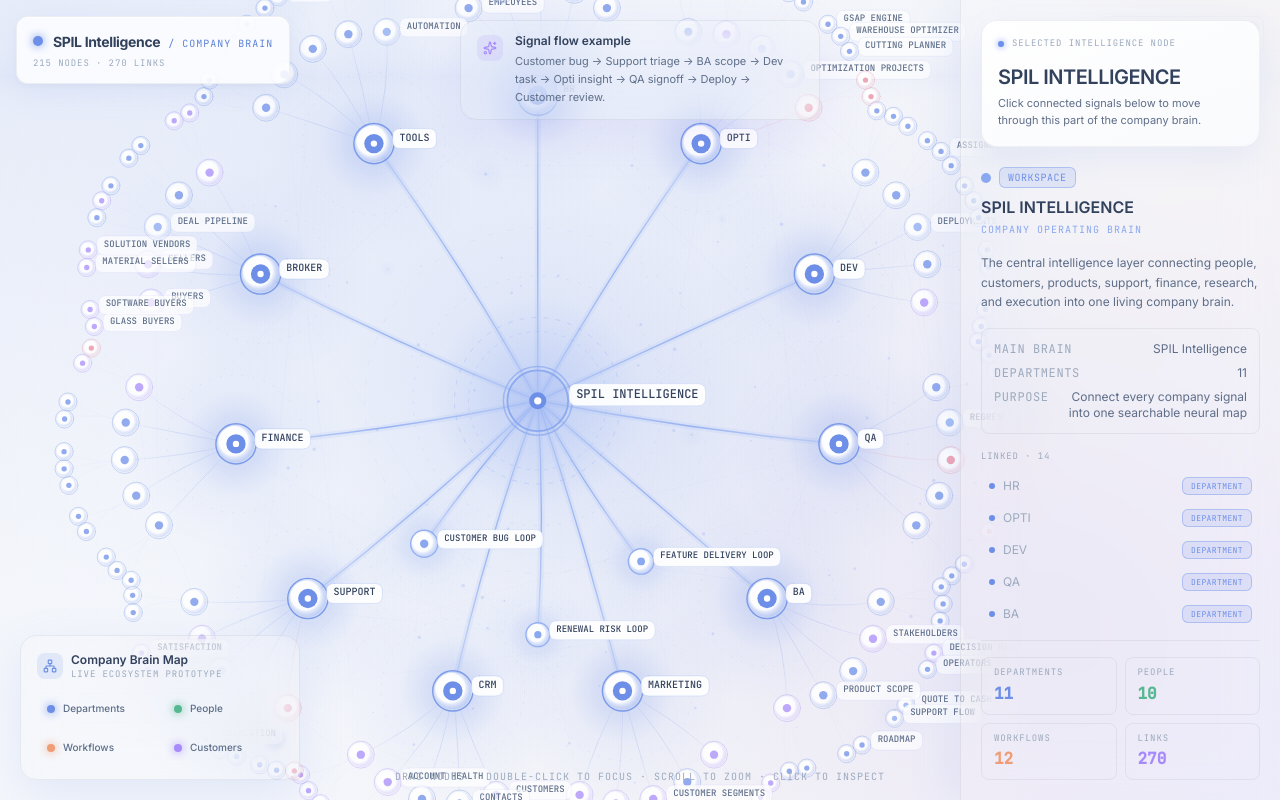
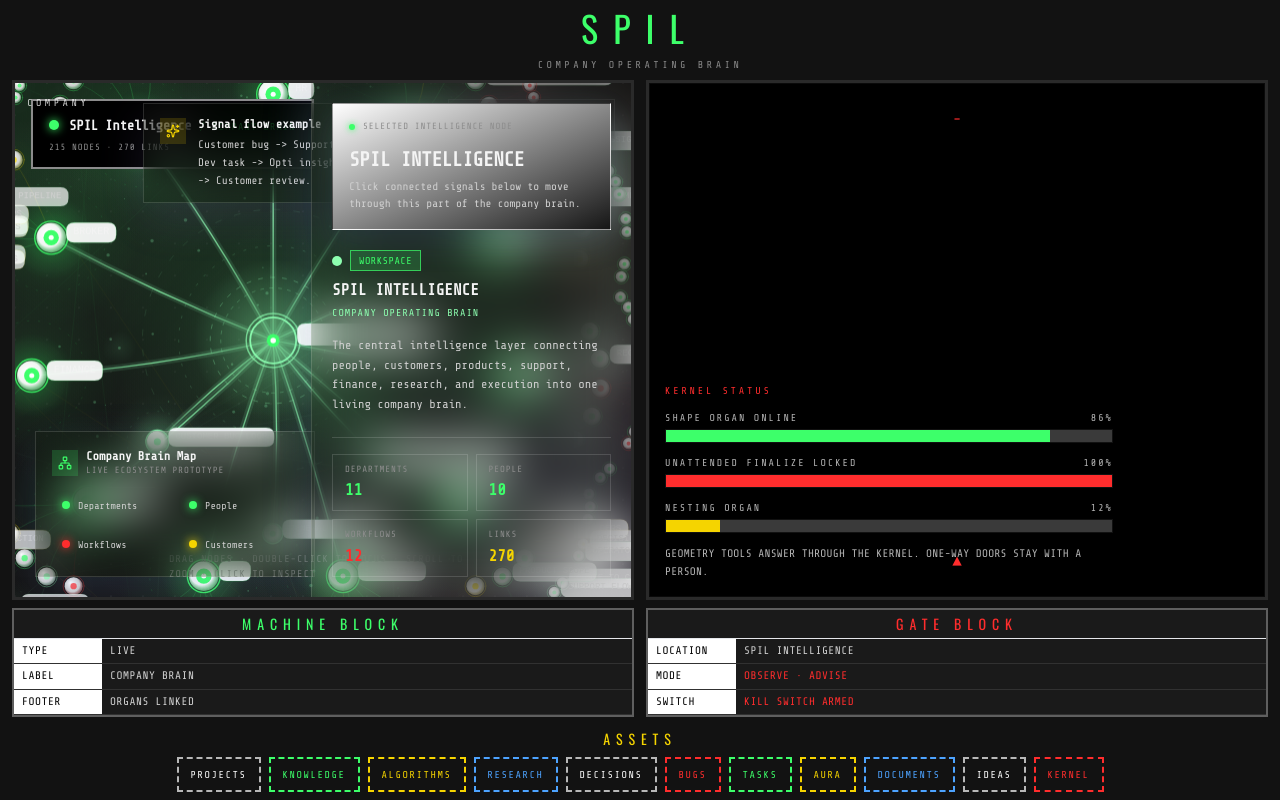
Before and after one commit to Evil-Shown/SPIL-Intelligence, a React (Vite) app in the folder frontend/: page / in a window 1280 px wide. Built offline with nearby package versions, Linux system fonts and the light colour scheme.

Commit message:
Refactor UI components and update styles for dark mode. Changed font families, adjusted color schemes, and modified layout properties across various components to enhance visual consistency and usability. Replaced DataNeuralGraph with CommandDeck in the Dashboard.

```diff
--- /dev/null
+++ b/frontend/src/components/hud/CommandDeck.tsx
@@ -0,0 +1,117 @@
+import { Link } from 'react-router-dom';
+import { DataNeuralGraph } from '../modules/DataNeuralGraph';
+
+const assets = [
+  { to: '/projects', label: 'Projects', tone: 'white' },
+  { to: '/knowledge', label: 'Knowledge', tone: 'green' },
+  { to: '/algorithms', label: 'Algorithms', tone: 'yellow' },
+  { to: '/research', label: 'Research', tone: 'blue' },
+  { to: '/decisions', label: 'Decisions', tone: 'white' },
+  { to: '/bugs', label: 'Bugs', tone: 'red' },
+  { to: '/tasks', label: 'Tasks', tone: 'green' },
+  { to: '/ai', label: 'AURA', tone: 'yellow' },
+  { to: '/documents', label: 'Documents', tone: 'blue' },
+  { to: '/ideas', label: 'Ideas', tone: 'white' },
+  { to: '/settings', label: 'Kernel', tone: 'red' },
+] as const;
+
+const toneClass: Record<(typeof assets)[number]['tone'], string> = {
+  white: 'border-white/70 text-white hover:bg-white hover:text-black',
+  green: 'border-[var(--machine)] text-[var(--machine)] hover:bg-[var(--machine)] hover:text-black',
+  yellow: 'border-[var(--asset)] text-[var(--asset)] hover:bg-[var(--asset)] hover:text-black',
+  blue: 'border-[#4da3ff] text-[#4da3ff] hover:bg-[#4da3ff] hover:text-black',
+  red: 'border-[var(--samaritan)] text-[var(--samaritan)] hover:bg-[var(--samaritan)] hover:text-black',
+};
+
+function MetaRow({ k, v, danger = false }: { k: string; v: string; danger?: boolean }) {
+  return (
+    <div className="grid grid-cols-[88px_1fr] border-b border-white/10 text-[11px] uppercase tracking-wider">
+      <div className="bg-white px-2 py-1 text-black">{k}</div>
+      <div className={`px-2 py-1 ${danger ? 'text-[var(--samaritan)]' : 'text-white/80'}`}>{v}</div>
+    </div>
+  );
+}
+
+function Meter({ label, value, color }: { label: string; value: number; color: string }) {
+  return (
+    <div className="mb-3">
+      <div className="mb-1 flex justify-between text-[10px] uppercase tracking-[0.2em] text-white/70">
+        <span>{label}</span>
+        <span>{value}%</span>
+      </div>
+      <div className="hud-meter">
+        <span style={{ width: `${value}%`, background: color }} />
+      </div>
+    </div>
+  );
+}
+
+export function CommandDeck() {
+  return (
+    <div className="flex h-full flex-col overflow-hidden px-3 py-2 text-white">
+      <header className="mb-2 text-center">
+        <div className="hud-title text-2xl text-[var(--machine)] sm:text-4xl">SPIL</div>
+        <div className="mx-auto mt-1 h-px w-2/3 bg-[var(--machine)]/70" />
+        <div className="mt-1 text-[10px] uppercase tracking-[0.35em] text-white/50">Company operating brain</div>
+      </header>
+
+      <div className="grid min-h-0 flex-1 grid-cols-1 gap-3 lg:grid-cols-2">
+        <section className="flex min-h-[280px] flex-col">
+          <div className="hud-viewport relative min-h-0 flex-1 overflow-hidden">
+            <DataNeuralGraph />
+            <div className="pointer-events-none absolute left-3 top-3 z-20 text-[10px] tracking-[0.35em] text-white/80">
+              COMPANY
+            </div>
+          </div>
+          <div className="mt-2 border-2 border-white/30 bg-[#1a1a1a]">
+            <div className="hud-title border-b border-[var(--machine)]/40 py-1 text-center text-sm text-[var(--machine)]">
+              Machine block
+            </div>
+            <MetaRow k="Type" v="Live" />
+            <MetaRow k="Label" v="Company brain" />
+            <MetaRow k="Footer" v="Organs linked" />
+          </div>
+        </section>
+
+        <section className="flex min-h-[280px] flex-col">
+          <div className="hud-viewport relative flex min-h-0 flex-1 flex-col justify-end bg-black p-4">
+            <div className="pointer-events-none absolute left-1/2 top-6 -translate-x-1/2 text-[var(--samaritan)]">-</div>
+            <div className="pointer-events-none absolute bottom-6 left-1/2 -translate-x-1/2 text-[var(--samaritan)]">▲</div>
+            <div className="relative z-10 max-w-md">
+              <div className="mb-3 text-[10px] uppercase tracking-[0.28em] text-[var(--samaritan)]">Kernel status</div>
+              <Meter label="Shape organ online" value={86} color="var(--machine)" />
+              <Meter label="Unattended finalize locked" value={100} color="var(--samaritan)" />
+              <Meter label="Nesting organ" value={12} color="var(--asset)" />
+              <p className="text-[11px] uppercase leading-relaxed tracking-wide text-white/70">
+                Geometry tools answer through the kernel. One-way doors stay with a person.
+              </p>
+            </div>
+          </div>
+          <div className="mt-2 border-2 border-white/30 bg-[#1a1a1a]">
+            <div className="hud-title border-b border-[var(--samaritan)]/50 py-1 text-center text-sm text-[var(--samaritan)]">
+              Gate block
+            </div>
+            <MetaRow k="Location" v="SPIL Intelligence" />
+            <MetaRow k="Mode" v="Observe · Advise" danger />
+            <MetaRow k="Switch" v="Kill switch armed" danger />
+          </div>
+        </section>
+      </div>
+
+      <section className="mt-3 shrink-0">
+        <div className="hud-title mb-2 text-center text-sm text-[var(--asset)]">Assets</div>
+        <div className="flex flex-wrap justify-center gap-2">
+          {assets.map((asset) => (
+            <Link
+              key={asset.to}
+              to={asset.to}
+              className={`border-2 border-dashed px-3 py-2 text-[10px] uppercase tracking-[0.16em] ${toneClass[asset.tone]}`}
+            >
+              {asset.label}
+            </Link>
+          ))}
+        </div>
+      </section>
+    </div>
+  );
+}
--- a/frontend/src/components/layout/AppLayout.tsx
+++ b/frontend/src/components/layout/AppLayout.tsx
@@ -6,7 +6,7 @@ import { PageWrapper } from './PageWrapper';
 
 export function AppLayout() {
   return (
-    <div className="relative min-h-screen bg-base">
+    <div className="relative min-h-screen bg-black">
       <NeuralCanvas />
       {/* Grid dot overlay */}
       <div
--- a/frontend/src/components/layout/TopBar.tsx
+++ b/frontend/src/components/layout/TopBar.tsx
@@ -24,14 +24,14 @@ export function TopBar() {
   const label = routeLabels[basePath] ?? routeLabels[location.pathname] ?? 'SPIL Opti';
 
   return (
-    <header className="sticky top-0 z-30 flex h-14 items-center gap-4 border-b border-subtle bg-surface/60 px-4 backdrop-blur-xl lg:px-6">
+    <header className="sticky top-0 z-30 flex h-14 items-center gap-4 border-b-2 border-white/20 bg-black px-4 lg:px-6">
       {/* Thin scan line accent */}
       <div className="pointer-events-none absolute bottom-0 left-0 right-0 h-px bg-gradient-to-r from-transparent via-neural-core/40 to-transparent" />
 
       {/* Breadcrumb */}
       <div className="flex min-w-0 flex-1 items-center gap-2 text-sm">
-        <Link to="/" className="font-mono text-[10px] uppercase tracking-widest text-muted transition-colors hover:text-neural">
-          SPIL Opti
+        <Link to="/" className="hud-title text-xs text-[var(--machine)] transition-colors hover:text-white">
+          SPIL
         </Link>
         <span className="text-muted/40">/</span>
         <span className="truncate font-semibold tracking-wide text-primary">{label}</span>
--- a/frontend/src/components/ui/Badge.tsx
+++ b/frontend/src/components/ui/Badge.tsx
@@ -22,7 +22,7 @@ export function Badge({ children, variant = 'draft', className }: BadgeProps) {
   return (
     <span
       className={cn(
-        'inline-flex items-center rounded-md border px-2 py-0.5 font-mono text-[10px] uppercase tracking-wider',
+        'inline-flex items-center rounded-none border px-2 py-0.5 font-mono text-[10px] uppercase tracking-wider',
         variantStyles[variant],
         className
       )}
--- a/frontend/src/components/ui/Button.tsx
+++ b/frontend/src/components/ui/Button.tsx
@@ -9,17 +9,17 @@ interface ButtonProps extends ButtonHTMLAttributes<HTMLButtonElement> {
 export const Button = forwardRef<HTMLButtonElement, ButtonProps>(
   ({ className, variant = 'primary', size = 'md', children, ...props }, ref) => {
     const base =
-      'inline-flex items-center justify-center font-semibold rounded-lg transition-all duration-200 disabled:opacity-40 disabled:cursor-not-allowed';
+      'inline-flex items-center justify-center font-medium uppercase tracking-[0.14em] rounded-none transition-all duration-150 disabled:opacity-40 disabled:cursor-not-allowed';
 
     const variants = {
       primary:
-        'bg-neural-core text-white font-bold hover:brightness-110 hover:shadow-neural-sm tracking-wide',
+        'border-2 border-[var(--machine)] bg-black text-[var(--machine)] hover:bg-[var(--machine)] hover:text-black',
       ghost:
-        'bg-transparent border border-default text-secondary hover:border-active hover:text-primary hover:bg-elevated',
+        'bg-black border-2 border-white/30 text-secondary hover:border-white hover:text-white',
       danger:
-        'bg-transparent border border-status-risk/30 text-status-risk hover:bg-status-risk/10',
+        'bg-black border-2 border-[var(--samaritan)] text-[var(--samaritan)] hover:bg-[var(--samaritan)] hover:text-black',
       hot:
-        'bg-hot-core text-white font-bold hover:brightness-110 hover:shadow-hot tracking-wide',
+        'bg-black border-2 border-[var(--asset)] text-[var(--asset)] hover:bg-[var(--asset)] hover:text-black',
     };
 
     const sizes = {
--- a/frontend/src/components/ui/Card.tsx
+++ b/frontend/src/components/ui/Card.tsx
@@ -13,8 +13,8 @@ export function Card({ className, hover = true, active = false, glow = 'none', c
     <motion.div
       variants={cardVariants}
       className={cn(
-        'rounded-xl border border-subtle bg-surface p-5 transition-all duration-300',
-        hover && 'hover:border-active hover:shadow-neural hover:bg-elevated',
+        'rounded-none border-2 border-white/25 bg-black p-5 transition-all duration-200',
+        hover && 'hover:border-[var(--machine)] hover:bg-black',
         active && 'border-l-2 border-l-neural-core bg-overlay',
         glow === 'neural' && 'shadow-neural border-active',
         glow === 'hot'    && 'shadow-hot border-[var(--hot-core)]/30',
--- a/frontend/src/components/ui/Input.tsx
+++ b/frontend/src/components/ui/Input.tsx
@@ -18,9 +18,9 @@ export const Input = forwardRef<HTMLInputElement, InputProps>(
           ref={ref}
           id={id}
           className={cn(
-            'w-full rounded-lg border border-default bg-elevated px-3 py-2 text-sm text-primary',
-            'placeholder:text-muted focus:border-neural-core focus:outline-none',
-            'focus:shadow-[0_0_0_3px_var(--neural-trace)] transition-all duration-200',
+            'w-full rounded-none border-2 border-white/25 bg-black px-3 py-2 text-sm text-primary',
+            'placeholder:text-muted focus:border-[var(--machine)] focus:outline-none',
+            'transition-all duration-150',
             className
           )}
           {...props}
--- a/frontend/src/index.css
+++ b/frontend/src/index.css
@@ -1,71 +1,67 @@
-@import url('https://fonts.googleapis.com/css2?family=Inter:wght@300;400;500;600;700&family=JetBrains+Mono:wght@400;500&display=swap');
+@import url('https://fonts.googleapis.com/css2?family=Oswald:wght@400;500;600&family=Share+Tech+Mono&display=swap');
 
 @tailwind base;
 @tailwind components;
 @tailwind utilities;
 
 :root {
-  color-scheme: light;
+  color-scheme: dark;
 
-  /* ─── Base backgrounds (soft paper) ─── */
-  --bg-void:        #fbfcfe;
-  --bg-base:        #f5f7fb;
-  --bg-surface:     #ffffff;
-  --bg-elevated:    #f9fafd;
-  --bg-overlay:     #edf1f8;
-  --bg-glass:       rgba(255, 255, 255, 0.78);
+  /* Control-room field. Machine green runs the core. Red marks gates. */
+  --bg-void:        #070707;
+  --bg-base:        #121212;
+  --bg-surface:     #000000;
+  --bg-elevated:    #161616;
+  --bg-overlay:     #1e1e1e;
+  --bg-glass:       rgba(0, 0, 0, 0.82);
 
-  /* ─── Neural soft periwinkle blue ─── */
-  --neural-core:    #6d8fe8;
-  --neural-pulse:   #8aa8f0;
-  --neural-rgb:     109, 143, 232;
-  --neural-pulse-rgb: 138, 168, 240;
-  --neural-glow:    rgba(109, 143, 232, 0.14);
-  --neural-trace:   rgba(109, 143, 232, 0.07);
+  --neural-core:    #3dff6a;
+  --neural-pulse:   #8dffb0;
+  --neural-rgb:     61, 255, 106;
+  --neural-pulse-rgb: 141, 255, 176;
+  --neural-glow:    rgba(61, 255, 106, 0.18);
+  --neural-trace:   rgba(61, 255, 106, 0.08);
 
-  /* ─── Hot soft coral ─── */
-  --hot-core:       #ef9d76;
-  --hot-rgb:        239, 157, 118;
-  --neural-hot-rgb: 239, 157, 118;
-  --hot-glow:       rgba(239, 157, 118, 0.16);
+  --hot-core:       #ff2d2d;
+  --hot-rgb:        255, 45, 45;
+  --neural-hot-rgb: 255, 45, 45;
+  --hot-glow:       rgba(255, 45, 45, 0.2);
 
-  /* ─── Violet / intel (soft lavender) ─── */
-  --violet-core:    #a78bfa;
-  --violet-rgb:     167, 139, 250;
-  --neural-violet-rgb: 167, 139, 250;
-  --violet-glow:    rgba(167, 139, 250, 0.15);
-  --intel-violet:   #a78bfa;
-  --intel-soft:     rgba(167, 139, 250, 0.10);
+  --violet-core:    #f5d400;
+  --violet-rgb:     245, 212, 0;
+  --neural-violet-rgb: 245, 212, 0;
+  --violet-glow:    rgba(245, 212, 0, 0.16);
+  --intel-violet:   #f5d400;
+  --intel-soft:     rgba(245, 212, 0, 0.1);
 
-  /* ─── Status (muted pastels) ─── */
-  --status-active:  #55b890;
-  --status-warning: #e2a94f;
-  --status-risk:    #e98aa0;
-  --risk-rgb:       233, 138, 160;
-  --status-idle:    #8d99ab;
+  --status-active:  #3dff6a;
+  --status-warning: #f5d400;
+  --status-risk:    #ff2d2d;
+  --risk-rgb:       255, 45, 45;
+  --status-idle:    #9a9a9a;
 
-  /* ─── Text (soft ink) ─── */
-  --text-primary:   #32415c;
-  --text-secondary: #5e6e89;
-  --text-muted:     #9caabe;
-  --text-neural:    #5c80d9;
+  --text-primary:   #f4f4f4;
+  --text-secondary: #d0d0d0;
+  --text-muted:     #8d8d8d;
+  --text-neural:    #3dff6a;
 
-  /* ─── Borders ─── */
-  --border-subtle:  rgba(50, 65, 92, 0.07);
-  --border-default: rgba(109, 143, 232, 0.22);
-  --border-active:  rgba(109, 143, 232, 0.40);
+  --border-subtle:  rgba(255, 255, 255, 0.14);
+  --border-default: rgba(255, 255, 255, 0.28);
+  --border-active:  rgba(61, 255, 106, 0.7);
 
-  /* ─── Overlays ─── */
-  --overlay-backdrop: rgba(50, 65, 92, 0.25);
+  --overlay-backdrop: rgba(0, 0, 0, 0.72);
 
-  /* ─── Graph (SVG / canvas) ─── */
-  --graph-bg-from:  rgba(109, 143, 232, 0.06);
-  --graph-bg-mid:   rgba(109, 143, 232, 0.02);
-  --graph-link:     rgba(109, 143, 232, 0.18);
-  --graph-link-hot: rgba(109, 143, 232, 0.34);
-  --graph-link-active: rgba(109, 143, 232, 0.62);
-  --graph-node-fill: #ffffff;
-  --graph-grid:     rgba(109, 143, 232, 0.08);
+  --graph-bg-from:  rgba(61, 255, 106, 0.05);
+  --graph-bg-mid:   rgba(0, 0, 0, 0.2);
+  --graph-link:     rgba(61, 255, 106, 0.28);
+  --graph-link-hot: rgba(255, 45, 45, 0.45);
+  --graph-link-active: rgba(61, 255, 106, 0.8);
+  --graph-node-fill: #050505;
+  --graph-grid:     rgba(255, 255, 255, 0.16);
+
+  --machine: #3dff6a;
+  --samaritan: #ff2d2d;
+  --asset: #f5d400;
 }
 
 * {
@@ -80,11 +76,12 @@ body,
 }
 
 body {
-  font-family: 'Inter', system-ui, sans-serif;
-  background:
-    radial-gradient(1100px 600px at 15% -10%, rgba(109, 143, 232, 0.07), transparent 60%),
-    radial-gradient(900px 500px at 90% 110%, rgba(167, 139, 250, 0.06), transparent 60%),
-    var(--bg-base);
+  font-family: 'Share Tech Mono', ui-monospace, monospace;
+  background-color: var(--bg-base);
+  background-image:
+    linear-gradient(rgba(255, 255, 255, 0.045) 1px, transparent 1px),
+    linear-gradient(90deg, rgba(255, 255, 255, 0.045) 1px, transparent 1px);
+  background-size: 48px 48px;
   background-attachment: fixed;
   color: var(--text-secondary);
   -webkit-font-smoothing: antialiased;
@@ -118,14 +115,15 @@ body {
   .border-active  { border-color: var(--border-active); }
 
   .glass-panel {
-    background: var(--bg-glass);
-    backdrop-filter: blur(16px);
-    -webkit-backdrop-filter: blur(16px);
-    border: 1px solid var(--border-subtle);
-    box-shadow:
-      0 8px 32px rgba(109, 143, 232, 0.10),
-      0 2px 8px rgba(50, 65, 92, 0.04),
-      inset 0 1px 0 rgba(255, 255, 255, 0.9);
+    background: #000;
+    border: 2px solid rgba(255, 255, 255, 0.55);
+    box-shadow: none;
+  }
+
+  .hud-title {
+    font-family: 'Oswald', sans-serif;
+    letter-spacing: 0.42em;
+    text-transform: uppercase;
   }
 
   .neon-ring {
@@ -163,4 +161,29 @@ body {
 ::-webkit-scrollbar-thumb:hover { background: var(--neural-pulse); }
 
 /* ─── Selection ─── */
-::selection { background: rgba(109, 143, 232, 0.20); color: var(--text-primary); }
+::selection { background: rgba(61, 255, 106, 0.28); color: #fff; }
+
+#root .rounded-xl,
+#root .rounded-lg,
+#root .rounded-2xl,
+#root .rounded-md {
+  border-radius: 0;
+}
+
+.hud-viewport {
+  background: #000;
+  border: 3px solid #2a2a2a;
+  box-shadow: inset 0 0 0 1px rgba(255, 255, 255, 0.04);
+}
+
+.hud-meter {
+  height: 14px;
+  background: #3a3a3a;
+  border: 1px solid #111;
+}
+
+.hud-meter > span {
+  display: block;
+  height: 100%;
+  background: var(--meter, var(--hot-core));
+}
--- a/frontend/src/pages/Dashboard.tsx
+++ b/frontend/src/pages/Dashboard.tsx
@@ -1,9 +1,9 @@
-import { DataNeuralGraph } from '../components/modules/DataNeuralGraph';
+import { CommandDeck } from '../components/hud/CommandDeck';
 
 export function Dashboard() {
   return (
-    <div className="relative h-full w-full bg-base">
-      <DataNeuralGraph />
+    <div className="relative h-full w-full">
+      <CommandDeck />
     </div>
   );
 }
--- a/frontend/tailwind.config.js
+++ b/frontend/tailwind.config.js
@@ -4,8 +4,9 @@ export default {
   theme: {
     extend: {
       fontFamily: {
-        sans: ['Inter', 'system-ui', 'sans-serif'],
-        mono: ['JetBrains Mono', 'monospace'],
+        sans: ['Share Tech Mono', 'ui-monospace', 'monospace'],
+        mono: ['Share Tech Mono', 'ui-monospace', 'monospace'],
+        display: ['Oswald', 'sans-serif'],
       },
       colors: {
         void:    'var(--bg-void)',
```
Also changed, not shown: frontend/src/components/layout/Sidebar.tsx (+6 -6 lines), 1 other file (tests, documents, lock files or other folders).
